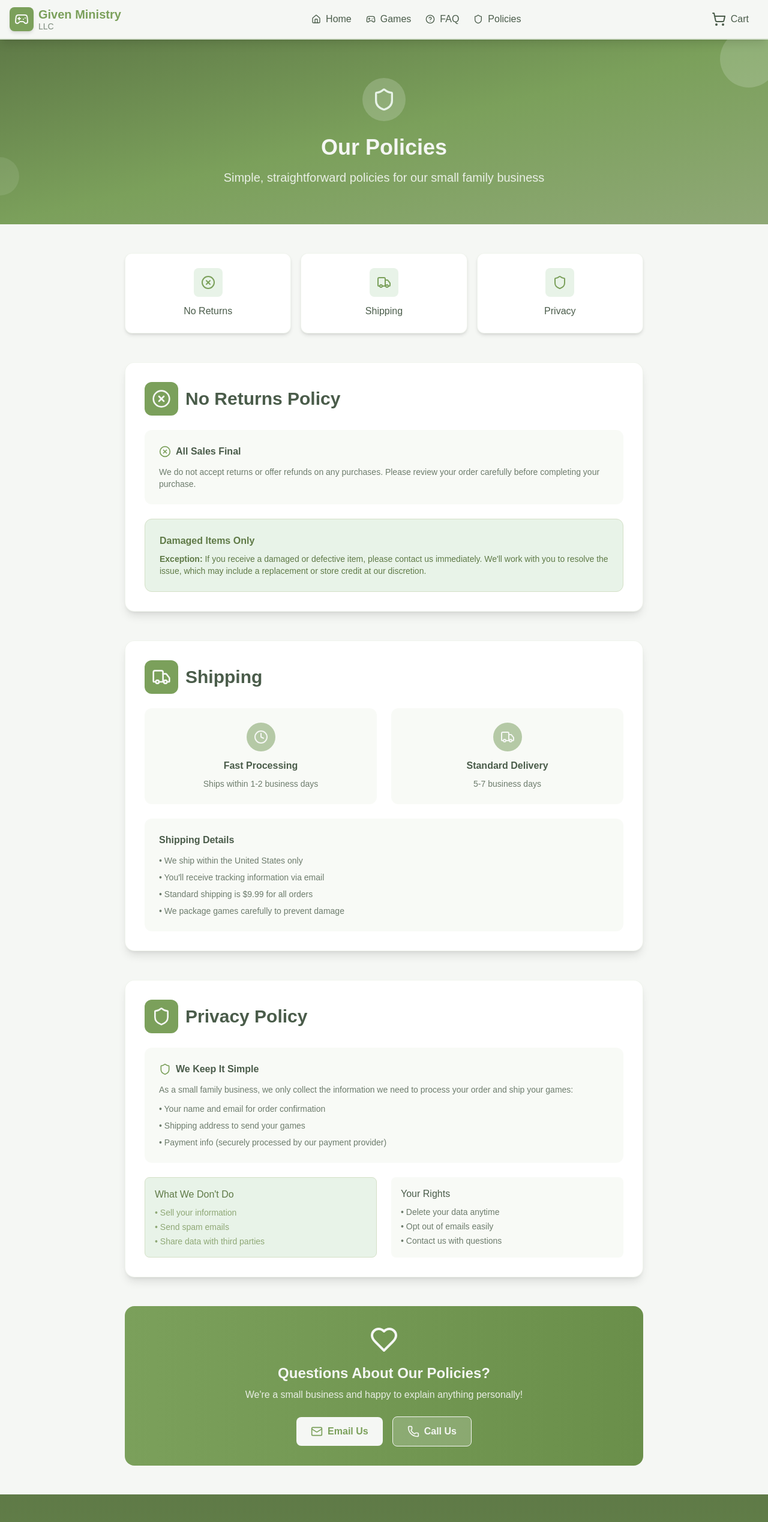
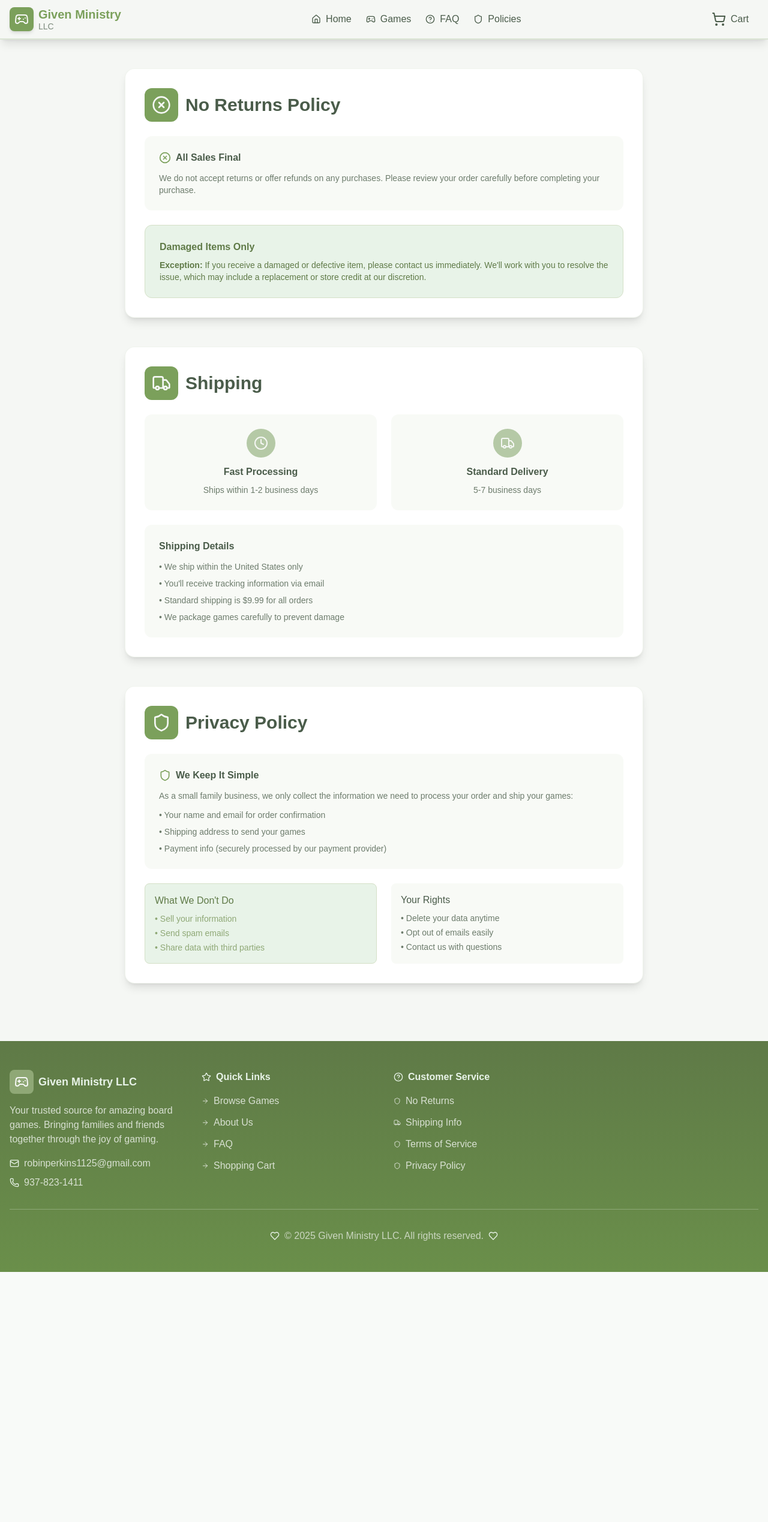
Before and after one commit to givenministryLLC/given-ministry-boardgames, a Next.js app: page /policies in a window 1280 px wide. Shown: the top 2538 px of the page at 60% size. After the commit the page ends 2121 px from the top, so only its background shows below. Built offline with nearby package versions, Linux system fonts and the light colour scheme.

Commit message:
Remove hero and contact sections from policies page
The hero section and contact call-to-action have been removed from the PoliciesPage component, simplifying the page layout and focusing on the core policy content.

```diff
--- a/src/app/policies/page.tsx
+++ b/src/app/policies/page.tsx
@@ -1,63 +1,15 @@
 import {
     Shield,
     Truck,
-    Heart,
     XCircle,
-    Clock,
-    CheckCircle,
-    Mail,
-    Phone
+    Clock
 } from 'lucide-react';
 import { companyConfig } from '@/config/company';
 
 export default function PoliciesPage() {
     return (
         <div className="bg-warm-cream min-h-screen">
-            {/* Hero Section */}
-            <section className="relative bg-gradient-to-br from-forest-prayer via-primary to-sanctuary-green text-warm-cream py-16 overflow-hidden">
-                <div className="absolute inset-0 overflow-hidden">
-                    <div className="absolute -top-4 -right-4 w-24 h-24 bg-mint-whisper/20 rounded-full animate-pulse"></div>
-                    <div className="absolute bottom-8 -left-8 w-16 h-16 bg-warm-cream/10 rounded-full animate-bounce"></div>
-                </div>
-
-                <div className="max-w-4xl mx-auto px-4 text-center relative z-10">
-                    <div className="flex justify-center mb-6">
-                        <div className="bg-warm-cream/20 p-4 rounded-full">
-                            <Shield className="w-10 h-10 text-mint-whisper" />
-                        </div>
-                    </div>
-                    <h1 className="text-4xl font-bold mb-4">Our Policies</h1>
-                    <p className="text-xl text-warm-cream/90 max-w-2xl mx-auto">
-                        Simple, straightforward policies for our small family business
-                    </p>
-                </div>
-            </section>
-
             <div className="max-w-4xl mx-auto px-4 py-12">
-                {/* Policy Navigation */}
-                <div className="grid grid-cols-1 md:grid-cols-3 gap-4 mb-12">
-                    {[
-                        { icon: XCircle, title: "No Returns", href: "#returns" },
-                        { icon: Truck, title: "Shipping", href: "#shipping" },
-                        { icon: Shield, title: "Privacy", href: "#privacy" }
-                    ].map((item, index) => {
-                        const IconComponent = item.icon;
-                        return (
-                            <a
-                                key={index}
-                                href={item.href}
-                                className="group bg-white p-6 rounded-xl shadow-md hover:shadow-lg transition-all duration-200 border border-sage-green/20 text-center hover:-translate-y-1"
-                            >
-                                <div className="bg-mint-whisper w-12 h-12 rounded-lg flex items-center justify-center mx-auto mb-3 group-hover:bg-primary transition-colors">
-                                    <IconComponent className="w-6 h-6 text-primary group-hover:text-warm-cream transition-colors" />
-                                </div>
-                                <span className="font-medium text-deep-brown group-hover:text-primary transition-colors">
-                                    {item.title}
-                                </span>
-                            </a>
-                        );
-                    })}
-                </div>
 
                 {/* Return Policy */}
                 <section id="returns" className="mb-12 bg-white p-8 rounded-2xl shadow-lg border border-sage-green/20">
@@ -170,33 +122,6 @@ export default function PoliciesPage() {
                         </div>
                     </div>
                 </section>
-
-                {/* Contact CTA */}
-                <div className="bg-gradient-to-r from-primary to-primary-dark p-8 rounded-2xl text-warm-cream text-center">
-                    <div className="flex justify-center mb-4">
-                        <Heart className="w-12 h-12" />
-                    </div>
-                    <h2 className="text-2xl font-bold mb-2">Questions About Our Policies?</h2>
-                    <p className="mb-6 text-warm-cream/90">
-                        We're a small business and happy to explain anything personally!
-                    </p>
-                    <div className="flex flex-col sm:flex-row items-center justify-center gap-4">
-                        <a
-                            href={`mailto:${companyConfig.email}`}
-                            className="inline-flex items-center space-x-2 bg-warm-cream text-primary px-6 py-3 rounded-lg font-semibold hover:bg-mint-whisper transition-colors"
-                        >
-                            <Mail className="w-5 h-5" />
-                            <span>Email Us</span>
-                        </a>
-                        <a
-                            href={`tel:${companyConfig.phone}`}
-                            className="inline-flex items-center space-x-2 bg-warm-cream/20 border border-warm-cream text-warm-cream px-6 py-3 rounded-lg font-semibold hover:bg-warm-cream/30 transition-colors"
-                        >
-                            <Phone className="w-5 h-5" />
-                            <span>Call Us</span>
-                        </a>
-                    </div>
-                </div >
             </div >
         </div >
     );
```
